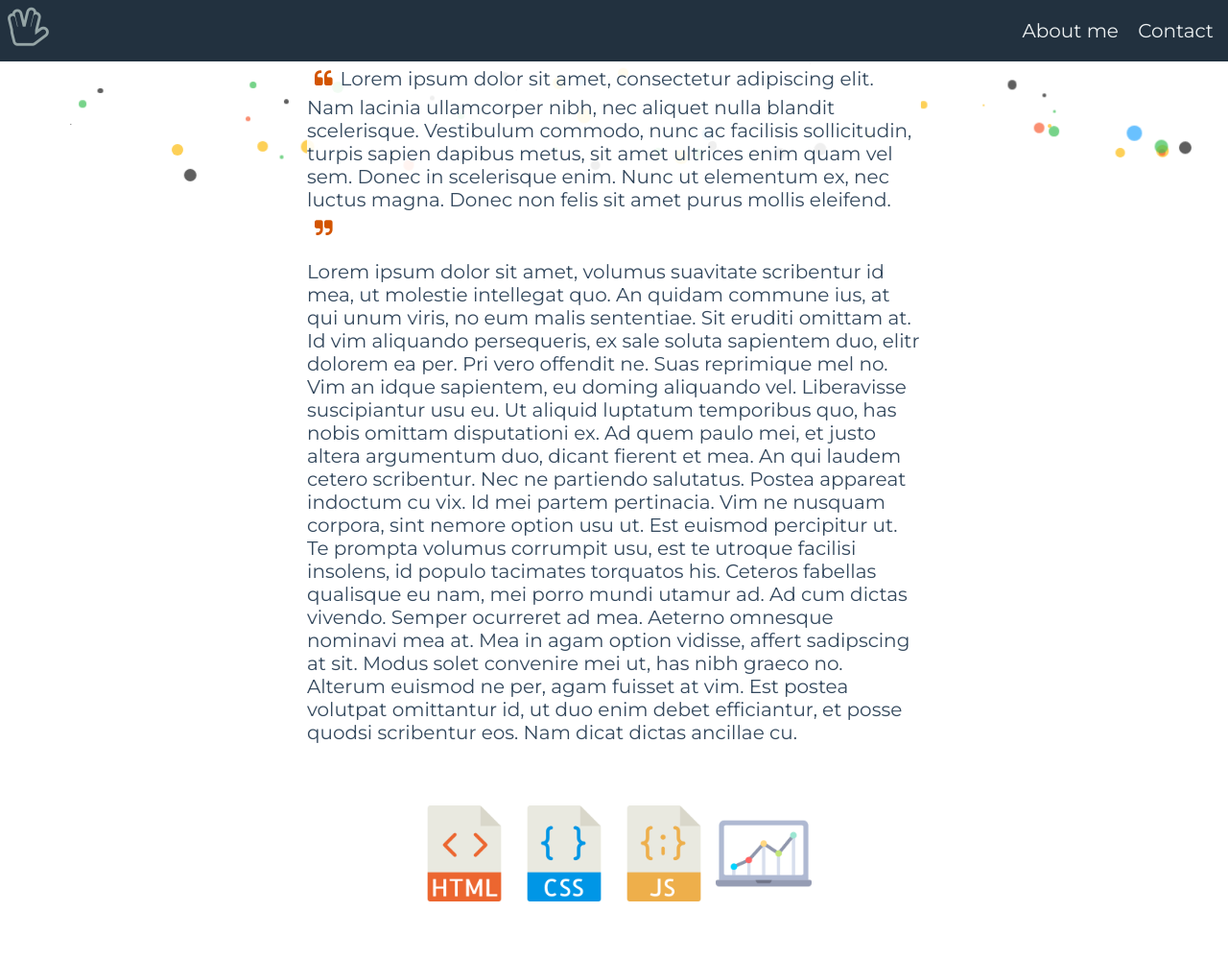
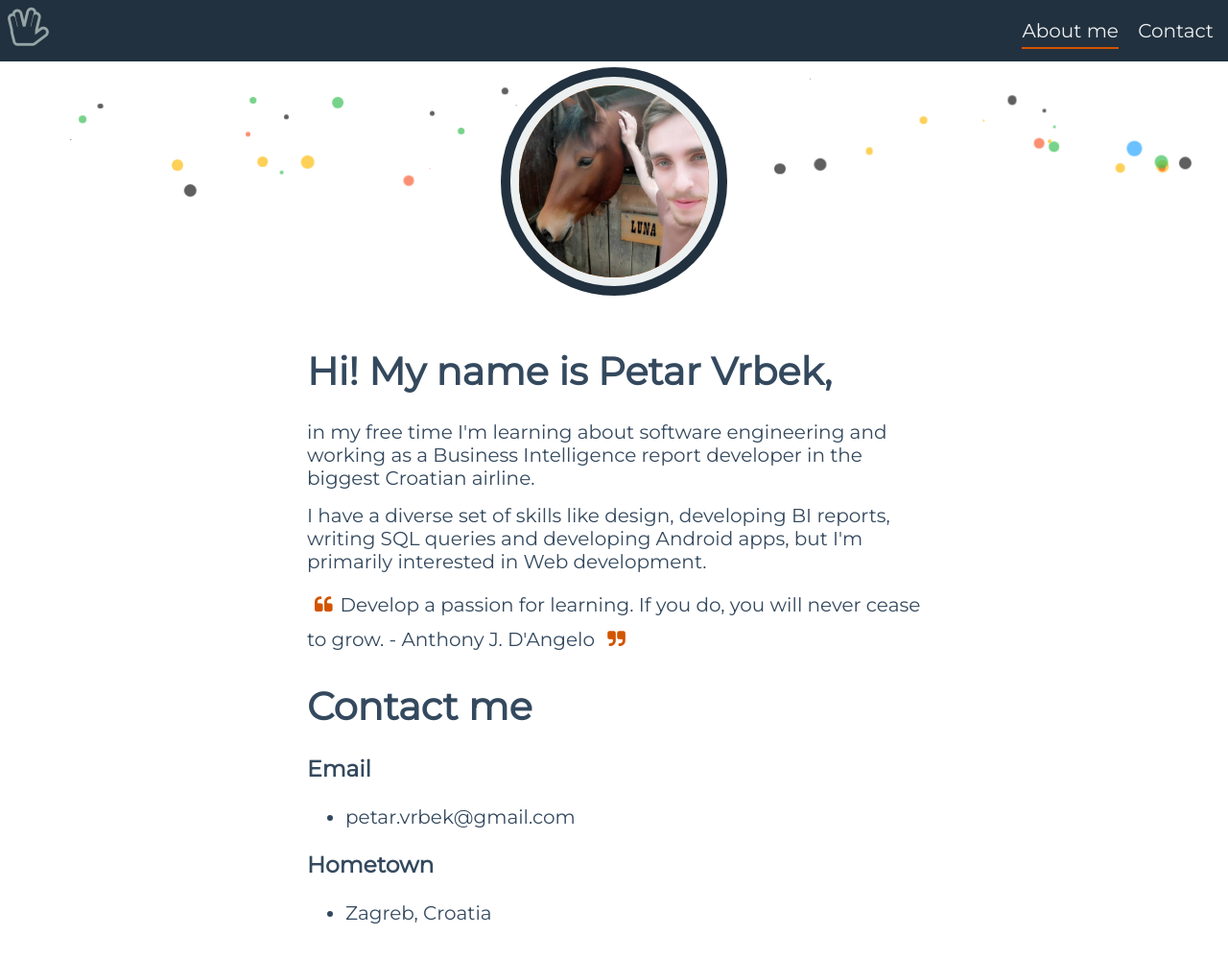
Before and after one commit to pvrbek/portfolio, a plain HTML site: page index.html in a window 1280 px wide. Shown: the whole page at 96% size. Drawn offline with nearby package versions, Linux system fonts and the light colour scheme.

Commit message:
Added about me content and current link position in nav bar

```diff
--- a/index.html
+++ b/index.html
@@ -13,6 +13,7 @@
 <script src="https://ajax.googleapis.com/ajax/libs/jquery/1.12.0/jquery.min.js"></script>
 <script src="app.js"></script>
 <script defer src="js/index.js"></script>
+<script async src="js/active_link.js"></script>
 <link href="https://fonts.googleapis.com/icon?family=Material+Icons"
       rel="stylesheet">
 </head>
@@ -31,13 +32,12 @@
         <div class="content-top-spock">
         <i id="spock" class="fa fa-hand-spock-o fa-2x" aria-hidden="true"></i>
         </div>
-        <ul>
-            <li><a href="#about">About me</a></li>
-            <li><a href="#contact">Contact</a></li>
+        <ul >
+            <li class="navLinks active"><a href="#about">About me</a></li>
+            <li class="navLinks"><a href="#contact">Contact</a></li>
         </ul>
     </div>
-    <div class="content-protfolio-image">
-        <a href="#" class="content-image-box">
+    <div class="content-portfolio-image" id="about">
            <!-- <div class="content-small-image-layer">
                 <div class="content-layer-caption">Contact me!</div>
             </div> -->
@@ -46,24 +46,28 @@
     </div>
     <div class="content-bottom">
         <script src="js/backgroundBalls.js"></script>
-        <p class="content-bottom-quote"><i class="fa fa-quote-left" aria-hidden="true"></i>Lorem ipsum dolor sit amet, consectetur
-        adipiscing elit. Nam lacinia ullamcorper nibh, nec aliquet nulla blandit scelerisque. Vestibulum commodo, nunc ac facilisis
-        sollicitudin, turpis sapien dapibus metus, sit amet ultrices enim quam vel sem. Donec in scelerisque enim. Nunc ut elementum
-        ex, nec luctus magna. Donec non felis sit amet purus mollis eleifend.<i class="fa fa-quote-right" aria-hidden="true"></i></p>
-        <p class="content-bottom-text" id="about">Lorem ipsum dolor sit amet, volumus suavitate scribentur id mea, ut molestie intellegat quo. An quidam commune ius, at qui
-        unum viris, no eum malis sententiae. Sit eruditi omittam at. Id vim aliquando persequeris, ex sale soluta sapientem duo,
-        elitr dolorem ea per. Pri vero offendit ne. Suas reprimique mel no. Vim an idque sapientem, eu doming aliquando vel. Liberavisse
-        suscipiantur usu eu. Ut aliquid luptatum temporibus quo, has nobis omittam disputationi ex. Ad quem paulo mei, et justo altera
-        argumentum duo, dicant fierent et mea. An qui laudem cetero scribentur. Nec ne partiendo salutatus. Postea appareat indoctum
-        cu vix. Id mei partem pertinacia. Vim ne nusquam corpora, sint nemore option usu ut. Est euismod percipitur ut. Te prompta
-        volumus corrumpit usu, est te utroque facilisi insolens, id populo tacimates torquatos his. Ceteros fabellas qualisque eu
-        nam, mei porro mundi utamur ad. Ad cum dictas vivendo. Semper ocurreret ad mea. Aeterno omnesque nominavi mea at. Mea in
-        agam option vidisse, affert sadipscing at sit. Modus solet convenire mei ut, has nibh graeco no. Alterum euismod ne per,
-        agam fuisset at vim. Est postea volutpat omittantur id, ut duo enim debet efficiantur, et posse quodsi scribentur eos. Nam
-        dicat dictas ancillae cu.</p>
+        <h1 >Hi! My name is Petar Vrbek,</h1>
+        <p class="content-bottom-text" >in my free time I'm learning about software engineering and working as a Business Intelligence report developer in the biggest Croatian airline. </p>
+        <p class="content-bottom-text">I have a diverse set of skills like design, developing BI reports, writing SQL queries and developing Android apps, but I'm primarily interested in Web development.</p>
+        <p class="content-bottom-quote"><i class="fa fa-quote-left" aria-hidden="true"></i>Develop a passion for learning. If you do, you will never cease to grow. - Anthony J. D'Angelo
+        <i class="fa fa-quote-right" aria-hidden="true"></i></p>
+        <h1 id="contact">Contact me</h1>
+        <h3>Email</h3>
+        <nav>
+            <ul>
+                <li>petar.vrbek@gmail.com</li>
+            </ul>
+        </nav>
+            <h3>Hometown</h3>
+        <nav>
+            <ul>
+                <li>Zagreb, Croatia</li>
+            </ul>
+        </nav>
+
     </div>
 </div>
-    <ul class="content-portfolio">
+    <!--<ul class="content-portfolio">
         <li>
             <a href="#top">
                 <img class="content-portfolio-img" src="images/HTML.png" />
@@ -92,7 +96,8 @@
                 </span>
             </a>
         </li>
-    </ul>
+    </ul>-->
+
 </div>
 </body>
 </html>
--- /dev/null
+++ b/js/active_link.js
@@ -0,0 +1,9 @@
+var container = document.getElementsByClassName("navLinks");
+
+for (let i = 0; i < container.length; i++) {
+    container[i].addEventListener("click", function () {
+        var current = document.getElementsByClassName(" active");
+        current[0].className = current[0].className.replace(" active", "");
+        this.className += " active";
+    });
+}
--- a/style.css
+++ b/style.css
@@ -10,6 +10,7 @@ body{
     background-color: #d35400;
     height: 100%;
     left: -285px;
+    top: 64px;
     position: fixed;
     width: 285px;
     z-index: 10;
@@ -67,9 +68,9 @@ i{
 .content-top li:nth-child(1){
     margin-right: 15px;
 }
-.content-top li:hover{
+.content-top li:hover, .active{
     padding-bottom: 5px;
-    border-bottom: #d35400 solid 1px;
+    border-bottom: #d35400 solid 2px;
     transition:linear 0.1s;
     -webkit-transition: linear 0.1s;
 }
@@ -86,13 +87,14 @@ i{
     font-size: 20px;
     color: #ecf0f1;
     cursor: pointer;
-    -webkit-transition: color 0.3s linear;
-    -moz-transition: color 0.3s linear;
-    -o-transition: color 0.3s linear;
-    transition: color 0.3s linear;
+    -webkit-transition: all 0.3s linear;
+    -moz-transition: all 0.3s linear;
+    -o-transition: all 0.3s linear;
+    transition: all 0.3s linear;
 }
 .menu-icon-close:hover{
     color: #22313F;
+    transform: rotate(360deg);
 }
 #spock{
     color: #95a5a6;
@@ -101,6 +103,10 @@ i{
     animation: animate_bg 1.5s;
     -webkit-animation-iteration-count: 2;
     animation-iteration-count: 2;
+    -webkit-transition: all 0.4s;
+    -moz-transition: all 0.4s;
+    -o-transition: all 0.4s;
+    transition: all 0.4s;
 }
 @keyframes animate_bg {
     0%   {color:#95a5a6;}
@@ -113,19 +119,18 @@ i{
 }
 #spock:hover{
     color: #ecf0f1;
+    transform: rotate(360deg);
 }
 .content-top-spock{
-    width: 65px; /*POIGRAT SE SA POZICIJOM*/
+    width: 65px;
     display: inline-block;
 }
 .content-small-image{
-    display: none;
-    position: relative;
+    /*display: none;*/
+    display: block;
     background: #d35400;
-    /*display: block;*/
     margin-left: auto;
     margin-right: auto;
-    margin-top: -50px;
     height: 200px;
     border-radius: 200px;
     border-color:#ecf0f1;
@@ -210,7 +215,9 @@ ul.content-portfolio li:hover span.text-content {
     max-width:100%;
     max-height:100%;
 }
-
+.content-portfolio-image{
+    margin-top: 80px;
+}
 .ball {
   position: absolute;
   border-radius: 100%;
```
